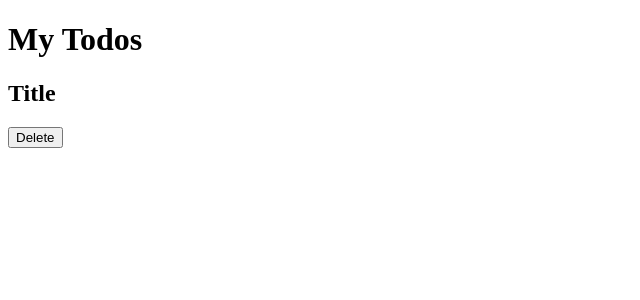
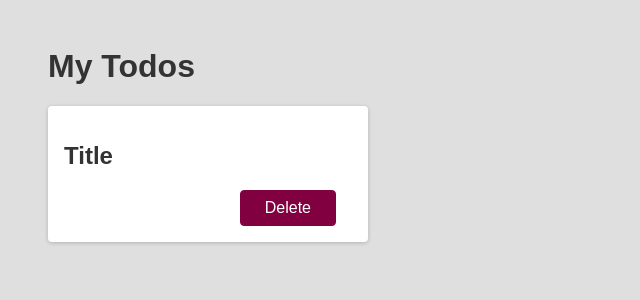
Before and after one commit to harsh007fc/React_Crash_Course, a React (Create React App) app: page / in a window 1280 px wide. Shown: the top 300 px of the page, without its empty margins (0-640 px from the left). Built offline with nearby package versions, Linux system fonts and the light colour scheme.

Commit message:
code added

```diff
--- a/src/App.js
+++ b/src/App.js
@@ -1,15 +1,17 @@
 
 
 function App() {
-  return <div>
+  return (
+  <div>
     <h1>My Todos</h1>
-    <div>
+    <div className='card'>
       <h2>Title</h2>
-      <div>
-        <button>Delete</button>
+      <div className='actions'>
+        <button className='btn'>Delete</button>
       </div>
     </div>
-  </div>;
+  </div>
+  );
 }
 
 export default App;
--- a/src/index.css
+++ b/src/index.css
@@ -0,0 +1,73 @@
+* {
+  box-sizing: border-box;
+}
+
+body {
+  font-family: sans-serif;
+  margin: 3rem;
+  background-color: #dfdfdf;
+}
+
+h1, h2 {
+  color: #333333;
+}
+
+.btn {
+  font: inherit;
+  padding: 0.5rem 1.5rem;
+  cursor: pointer;
+  border-radius: 4px;
+  background-color: #800040;
+  color: white;
+  border: 1px solid #800040;
+  margin: 0 1rem;
+}
+
+.btn:hover {
+  background-color: #9c1458;
+  border-color: #9c1458;
+}
+
+.btn--alt {
+  background-color: transparent;
+  color: #800040;
+}
+
+.btn--alt:hover {
+  background-color: #f8dae9;
+}
+
+.card {
+  background-color: white;
+  border-radius: 4px;
+  box-shadow: 0 1px 4px rgba(0, 0, 0, 0.2);
+  padding: 1rem;
+  width: 20rem;
+}
+
+.actions {
+  text-align: right;
+}
+
+.modal {
+  box-shadow: 0 1px 4px rgba(0, 0, 0, 0.2);
+  border-radius: 6px;
+  background-color: white;
+  padding: 1rem;
+  text-align: center;
+  width: 30rem;
+  z-index: 10;
+  position: fixed;
+  top: 20vh;
+  left: calc(50% - 15rem);
+}
+
+.backdrop {
+  position: fixed;
+  z-index: 1;
+  background-color: rgba(0, 0, 0, 0.75);
+  width: 100%;
+  height: 100vh;
+  top: 0;
+  left: 0;
+}
```
